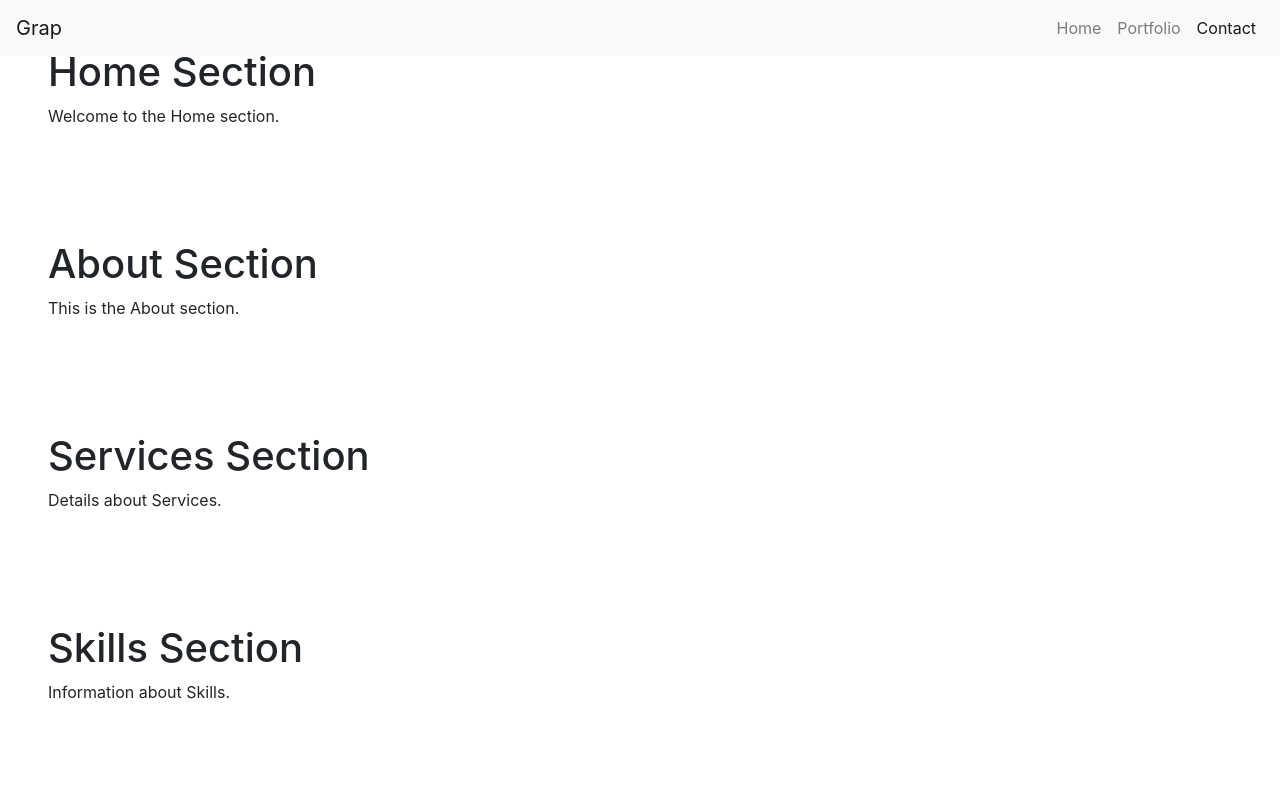
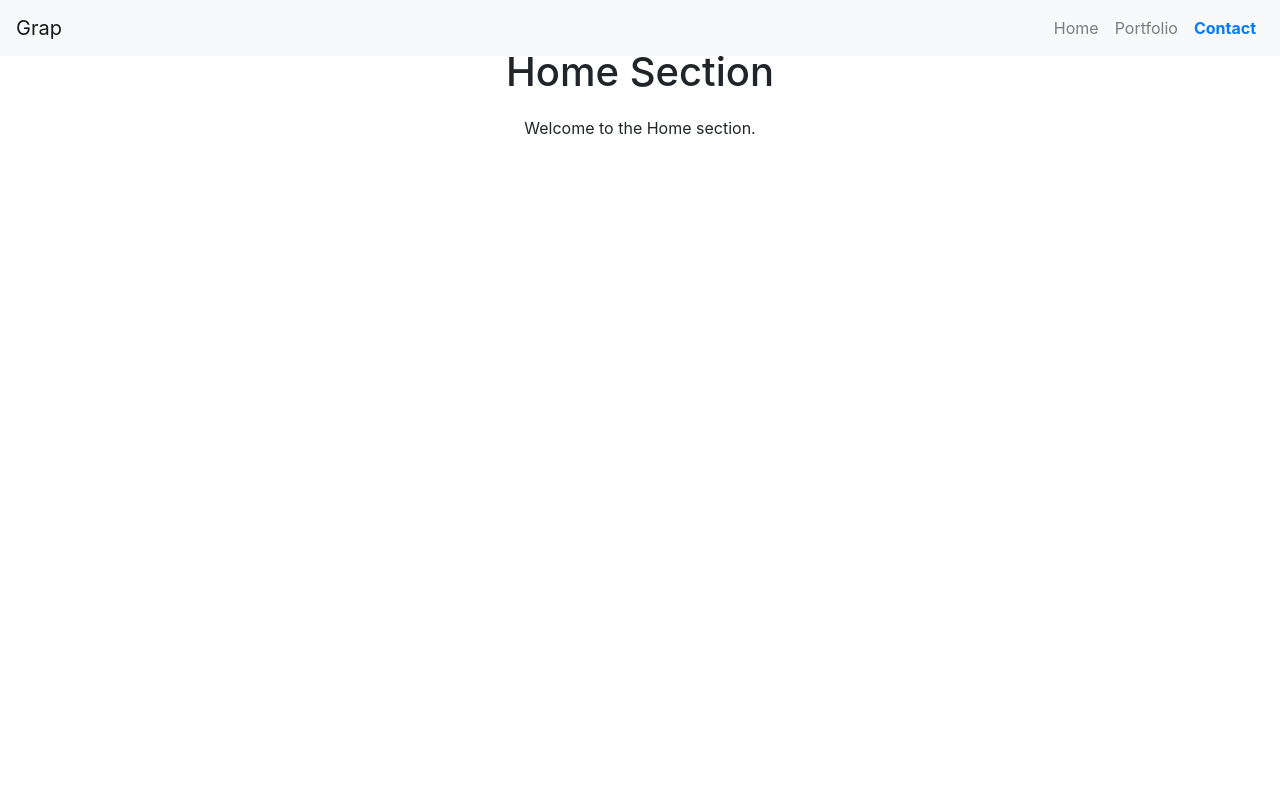
Before and after one commit to CODEPAGEHERE/graphitie, a plain HTML site: page index.html in a window 1280 px wide. Shown: the top 800 px of the page. Drawn offline with nearby package versions, Linux system fonts and the light colour scheme.

Commit message:
Update design.css

```diff
--- a/design.css
+++ b/design.css
@@ -8,5 +8,39 @@
 /* Ensure main covers full screen */
 main {
     width: 100vw;
-    height: 100vh;
 }
+
+/* Basic styles for mobile-first approach */
+.section {
+    min-height: 100vh;
+    padding: 60px 20px; /* Adjust for fixed navbar height */
+    text-align: center;
+}
+
+.section h1 {
+    margin-bottom: 20px;
+}
+
+/* Media Queries for larger screens */
+@media (min-width: 768px) {
+    .section {
+        padding: 80px 40px;
+    }
+}
+
+@media (min-width: 992px) {
+    .section {
+        padding: 100px 60px;
+    }
+}
+
+/* Custom styles for navigation links */
+.navbar-nav .nav-link {
+    cursor: pointer;
+}
+
+/* Style for active link */
+.navbar-nav .nav-link.active {
+    font-weight: bold;
+    color: #007bff !important;
+}
```
